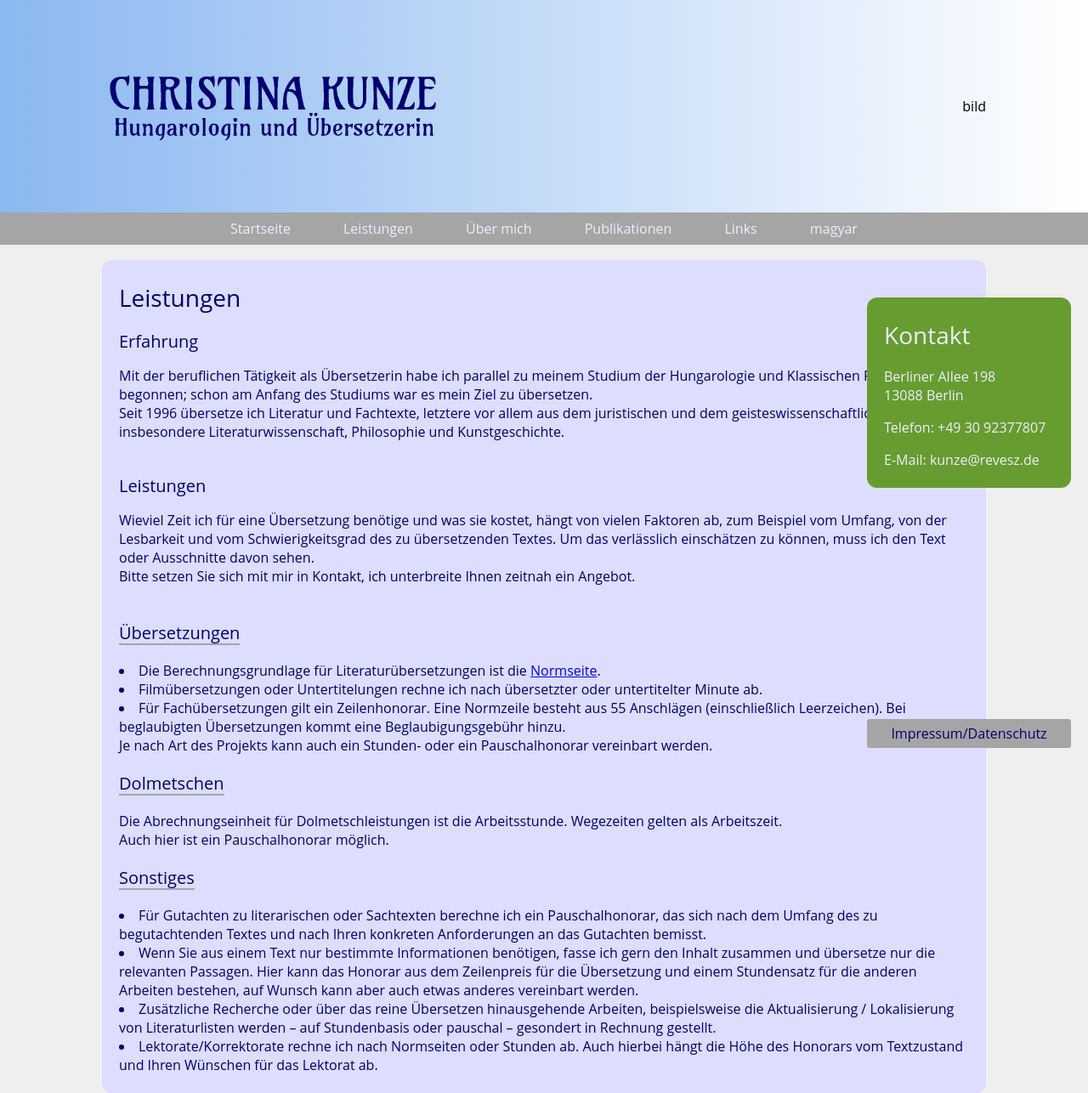
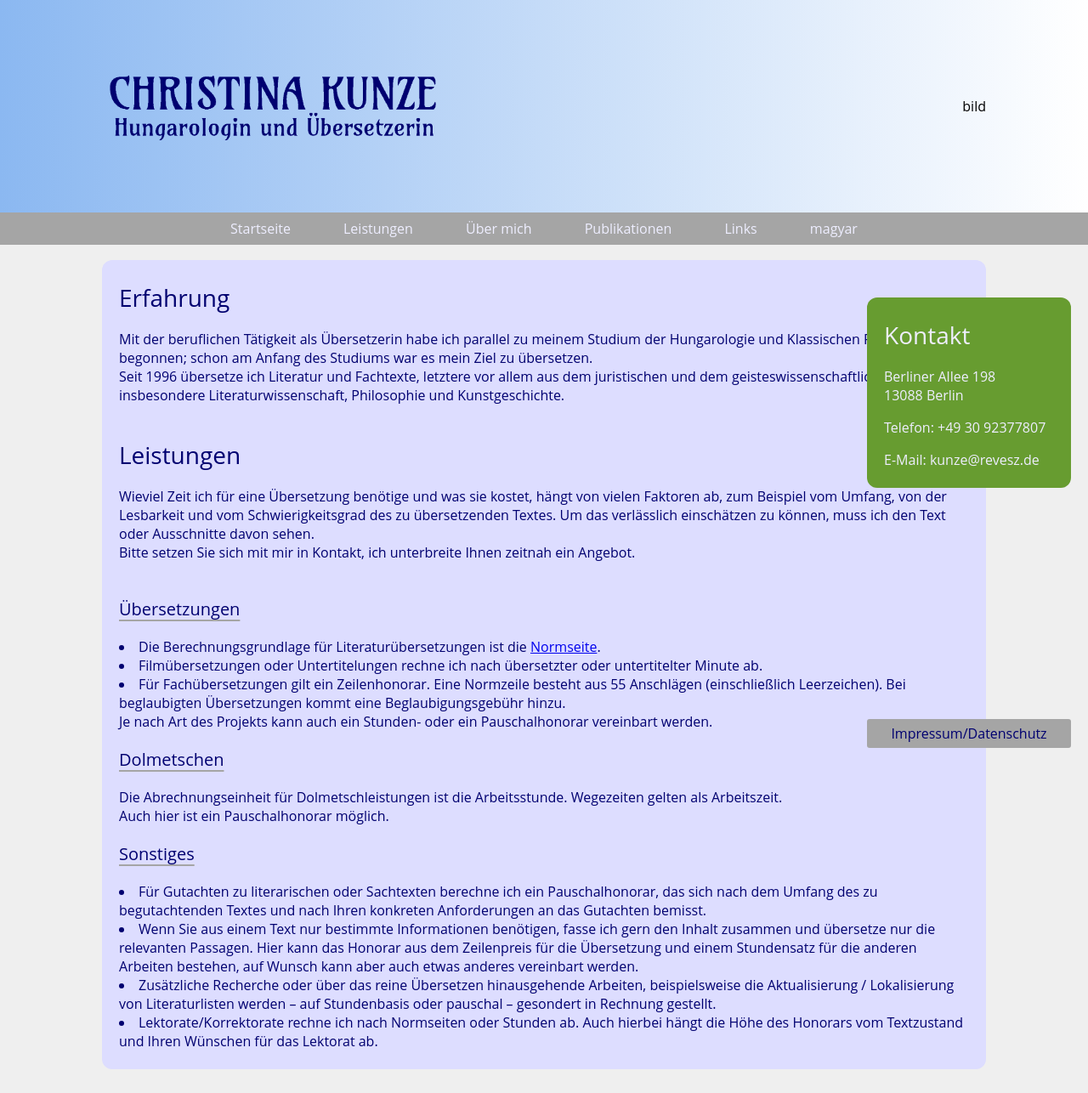
Before and after one commit to rixx/revesz.de, a Jekyll site: the page built from leistungen.md, in a window 1280 px wide. Shown: the whole page at 85% size. Built offline with Jekyll 4.4.1, drawn with Linux system fonts in a browser that asks for light colours; after the commit the page ends 1258 px from its top, so only the background shows below that.

Commit message:
Update leistungen.md

```diff
--- a/leistungen.md
+++ b/leistungen.md
@@ -2,13 +2,12 @@
 layout: default
 ---
 
-<h1>Leistungen</h1>
+<h1>Erfahrung</h1>
 
-<h2>Erfahrung</h2>
 Mit der beruflichen Tätigkeit als Übersetzerin habe ich parallel zu meinem Studium der Hungarologie und Klassischen Philologie begonnen; schon am Anfang des Studiums war es mein Ziel zu übersetzen. <br>Seit 1996 übersetze ich Literatur und Fachtexte, letztere vor allem aus dem juristischen und dem geisteswissenschaftlichen Bereich, insbesondere Literaturwissenschaft, Philosophie und Kunstgeschichte.<br>&nbsp;
 
 
-<h2>Leistungen</h2>
+<h1>Leistungen</h1>
 Wieviel Zeit ich für eine Übersetzung benötige und was sie kostet, hängt von vielen Faktoren ab, zum Beispiel vom Umfang, von der Lesbarkeit und vom Schwierigkeitsgrad des zu übersetzenden Textes. Um das verlässlich einschätzen zu können, muss ich den Text oder Ausschnitte davon sehen.
 <br>Bitte setzen Sie sich mit mir in Kontakt, ich unterbreite Ihnen zeitnah ein Angebot.<br>&nbsp;
 
```
